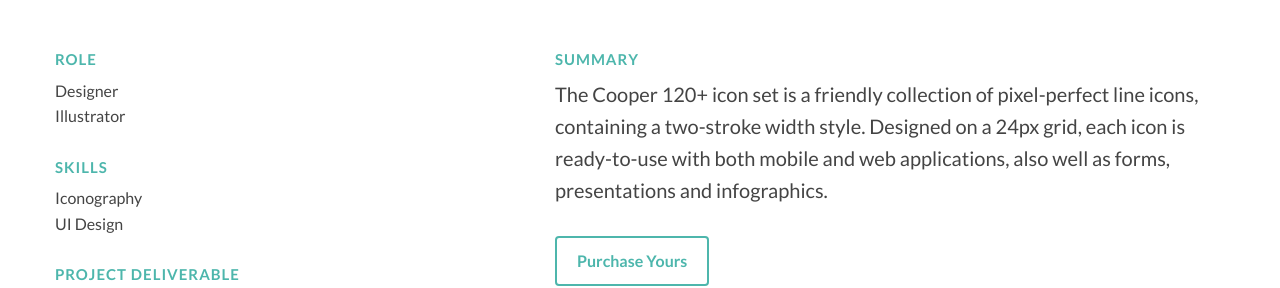
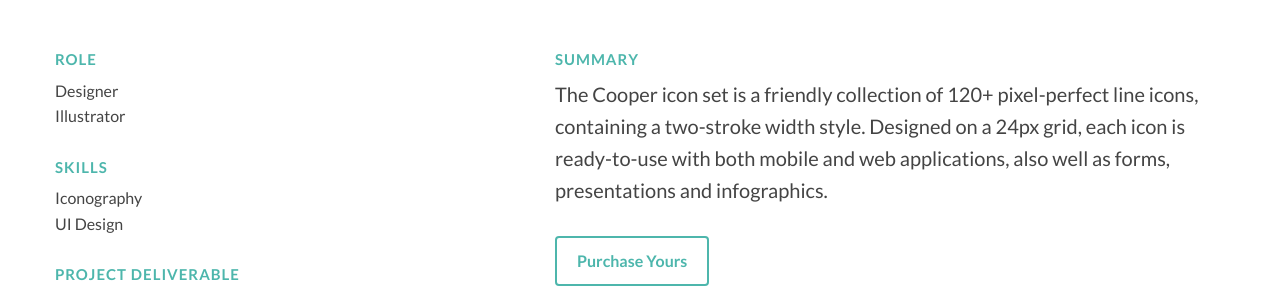
Before and after one commit to btamps/btamps.github.io, a Jekyll site: the page built from _posts/2016-04-27-cooper-icons.markdown, in a window 1280 px wide and 900 px high. Shown: the part 198-486 px from the top of the window. Built offline with Jekyll 4.4.1, drawn with Linux system fonts in a browser that asks for light colours; nearby versions of some CDN libraries.

Commit message:
content edits

```diff
--- a/_posts/2016-04-27-cooper-icons.markdown
+++ b/_posts/2016-04-27-cooper-icons.markdown
@@ -32,7 +32,7 @@
       </div>
       <div class="col-md-7 summary">
         <h4>Summary</h4>
-        <p>The Cooper 120+ icon set is a friendly collection of pixel-perfect line icons, containing a two-stroke width style. Designed on a 24px grid, each icon is ready-to-use with both mobile and web applications, also well as forms, presentations and infographics.</p>
+        <p>The Cooper icon set is a friendly collection of 120+ pixel-perfect line icons, containing a two-stroke width style. Designed on a 24px grid, each icon is ready-to-use with both mobile and web applications, also well as forms, presentations and infographics.</p>
         <button class="btn" href="https://www.iconfinder.com/btamps">Purchase Yours</button>
       </div>
     </div>
```
